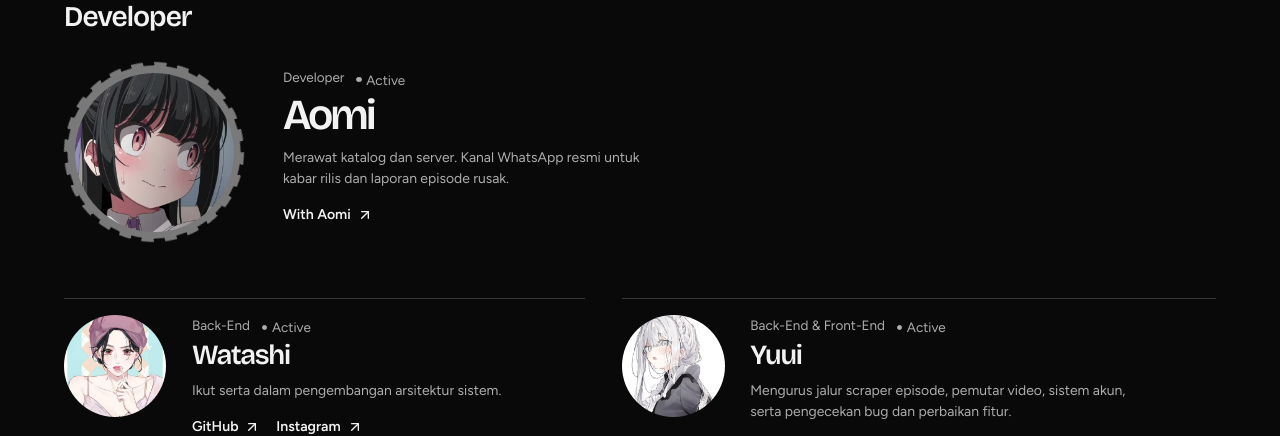
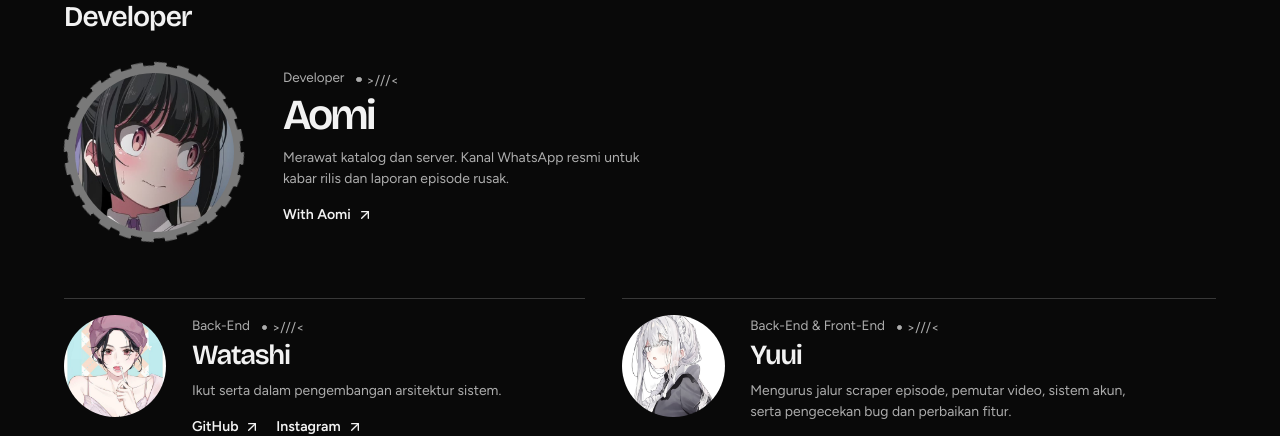
Before and after one commit to AomiXplorer/Aznime, a Next.js app: page /credit in a window 1280 px wide. Shown: the part 308-744 px from the top of the page. Built offline with nearby package versions, Linux system fonts and the light colour scheme; no server answers.

Commit message:
Replace visible Credits status with an emoticon

```diff
--- a/app/credit/page.tsx
+++ b/app/credit/page.tsx
@@ -61,7 +61,11 @@ function ContributorDetails({ person }: { person: Contributor }) {
     <div className={styles.details}>
       <div className={styles.profileMeta}>
         <p>{role}</p>
-        <p className={styles.status}><span data-active={active} aria-hidden="true" /><span className="sr-only">Status </span>{status}</p>
+        <p className={styles.status}>
+          <span data-active={active} aria-hidden="true" />
+          <span className="sr-only">Status {status}</span>
+          <span aria-hidden="true">{'>///<'}</span>
+        </p>
       </div>
       <h3 id={`name-${id}`}>{name}</h3>
       <p className={styles.bio}>{note}</p>
```
